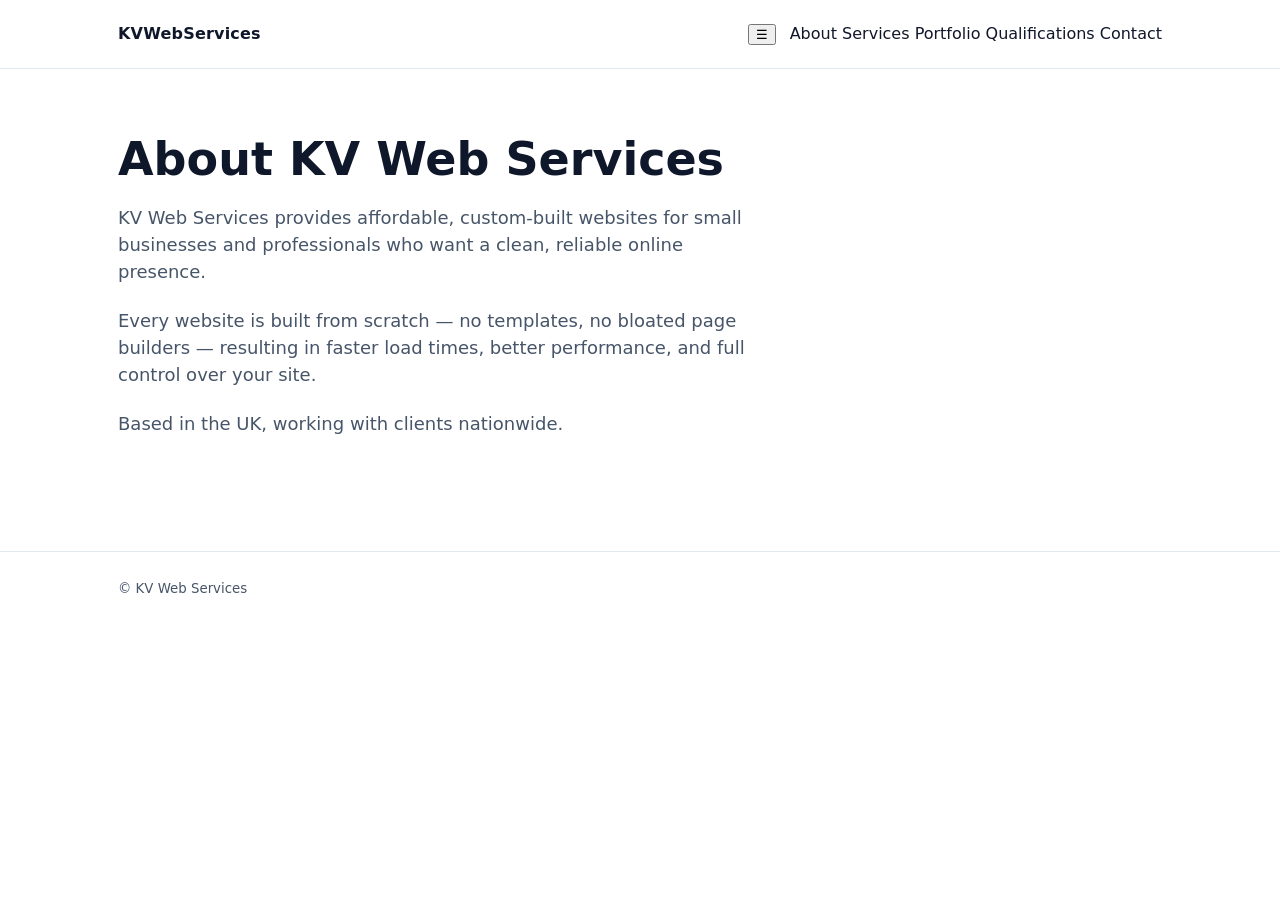
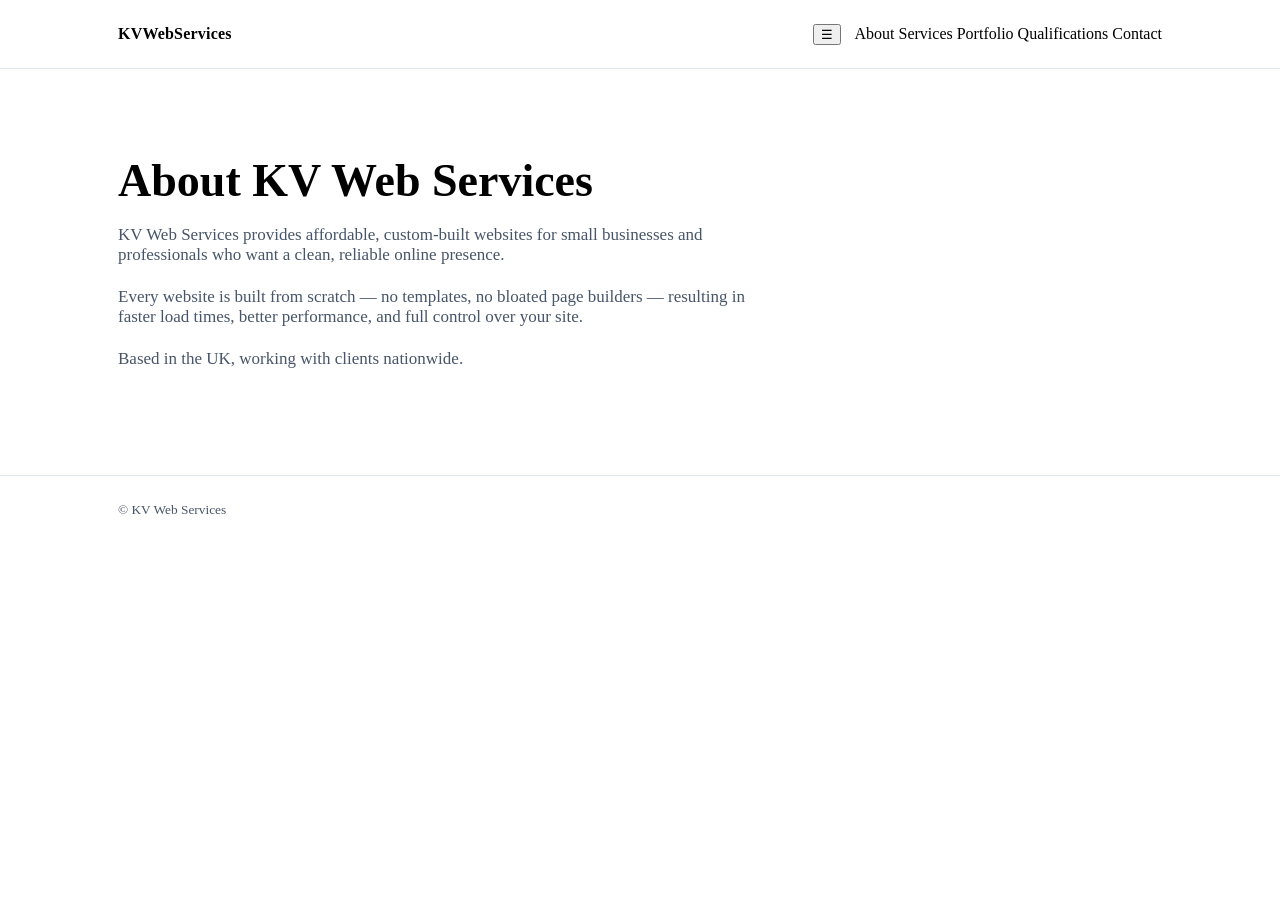

Improve mobile responsiveness and typography

--- a/css/style.css
+++ b/css/style.css
@@ -18,12 +18,14 @@ html, body {
   padding: 0;
 }
 
-body {
+body body {
   font-family: system-ui, -apple-system, "Helvetica Neue", Arial, sans-serif;
   background: var(--bg);
   color: var(--text);
-  line-height: 1.5;
+  line-height: 1.6;
+  font-size: 16px;
 }
+
 
 a {
   color: inherit;
@@ -65,6 +67,32 @@ a {
   flex-wrap: wrap;
 }
 
+/* Mobile navigation */
+@media (max-width: 720px) {
+  .header .container {
+    flex-direction: column;
+    height: auto;
+    padding: 12px 0;
+    gap: 10px;
+  }
+
+  .nav {
+    width: 100%;
+    justify-content: space-between;
+  }
+
+  .nav a {
+    padding: 8px 6px;
+    font-size: 14px;
+  }
+
+  .btn {
+    padding: 10px 12px;
+    font-size: 14px;
+  }
+}
+
+
 /* Buttons */
 .btn {
   padding: 10px 14px;
@@ -80,29 +108,35 @@ a {
   color: var(--accent);
 }
 
-/* Hero */
 .hero {
-  padding: 64px 0 44px;
+  padding: 48px 0 36px;
 }
 
 .hero h1 {
-  font-size: clamp(30px, 4vw, 46px);
+  font-size: clamp(28px, 7vw, 46px);
   line-height: 1.15;
-  margin: 0 0 12px;
+  margin-bottom: 12px;
 }
 
 .hero p {
   max-width: 640px;
   color: var(--muted);
-  font-size: 18px;
+  font-size: 17px;
   margin-bottom: 22px;
 }
 
-.actions {
-  display: flex;
-  gap: 14px;
-  flex-wrap: wrap;
+@media (max-width: 520px) {
+  .actions {
+    flex-direction: column;
+    align-items: stretch;
+  }
+
+  .actions .btn {
+    width: 100%;
+    text-align: center;
+  }
 }
+
 
 /* Footer */
 .footer {
@@ -111,3 +145,17 @@ a {
   padding: 24px 0;
   color: var(--muted);
 }
+
+input,
+textarea {
+  font-size: 16px; /* prevents iOS zoom */
+  border-radius: 10px;
+  border: 1px solid var(--border);
+}
+
+input:focus,
+textarea:focus {
+  outline: none;
+  border-color: var(--accent);
+}
+
